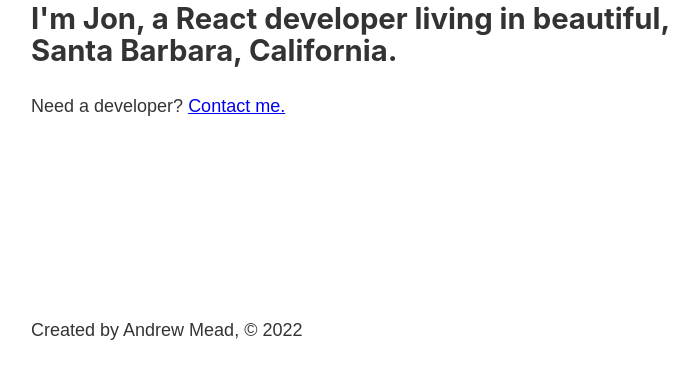
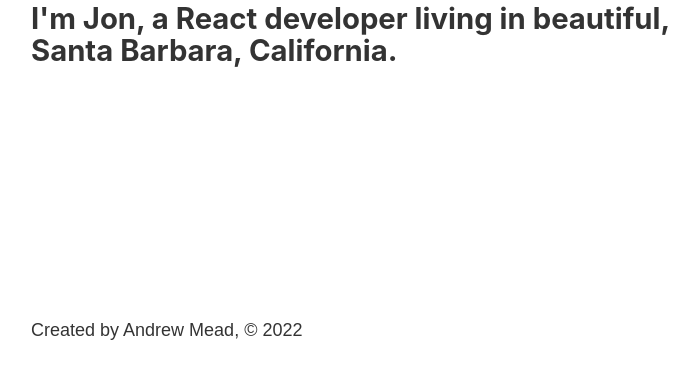
Before and after one commit to jonhayjr/gatsby-fullstack-bootcamp, a Gatsby site: page / in a window 1280 px wide. Shown: the part 413-792 px from the top of the page, without its empty margins (252-950 px from the left). Built offline with nearby package versions, Linux system fonts and the light colour scheme; Gatsby itself is replaced by a stand-in of ours.

Commit message:
Removed contact link on Home page

```diff
--- a/src/pages/index.js
+++ b/src/pages/index.js
@@ -11,7 +11,6 @@ const Home = () => {
         <Head title="Home"/>
         <h1>Hello</h1>
         <h2>I'm Jon, a React developer living in beautiful, Santa Barbara, California.</h2>
-        <p>Need a developer?  <Link to="/contact">Contact me.</Link></p>
       </Layout>
     </div>
   )
--- a/src/templates/blog.js
+++ b/src/templates/blog.js
@@ -2,7 +2,7 @@ import React from 'react'
 import { graphql } from 'gatsby'
 import { documentToReactComponents } from "@contentful/rich-text-react-renderer"
 
-import Layout from '../components/Layout';
+import Layout from '../components/layout';
 import Head from '../components/head';
 
 export const query = graphql`
```
